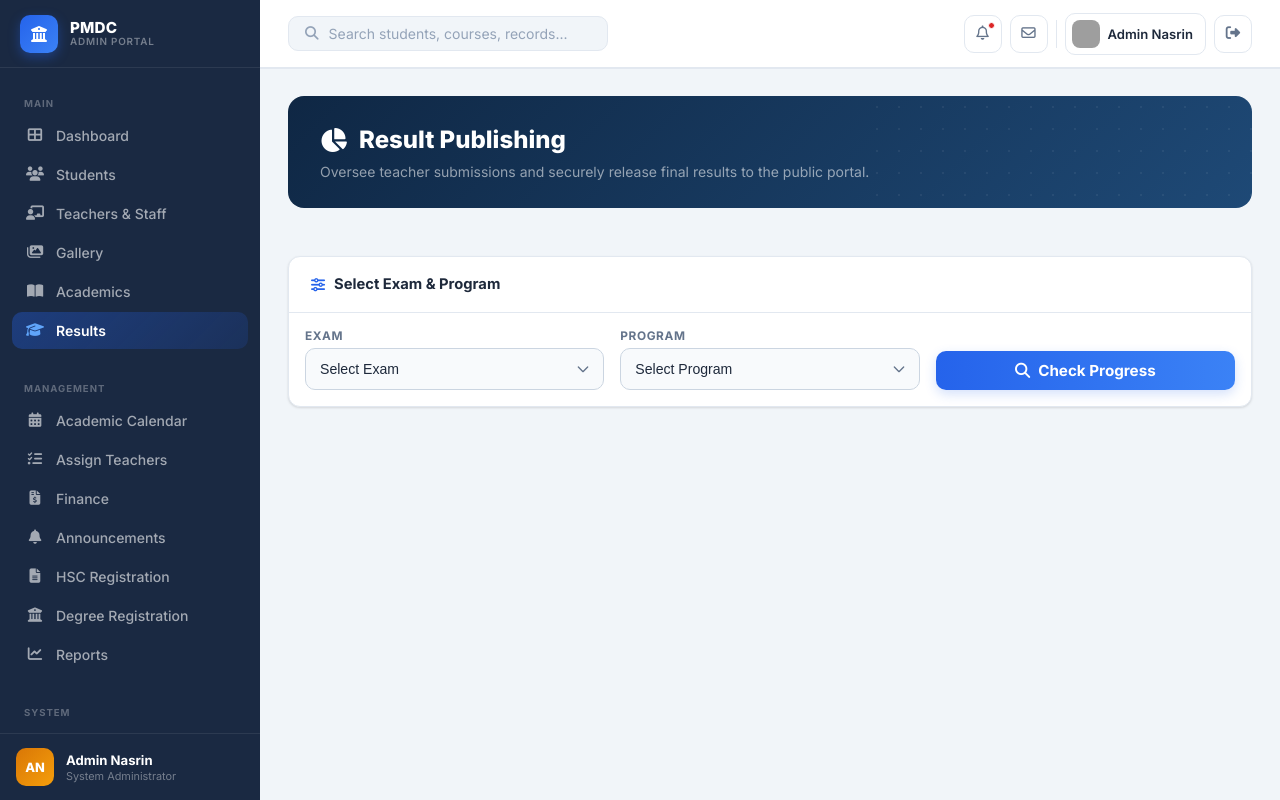
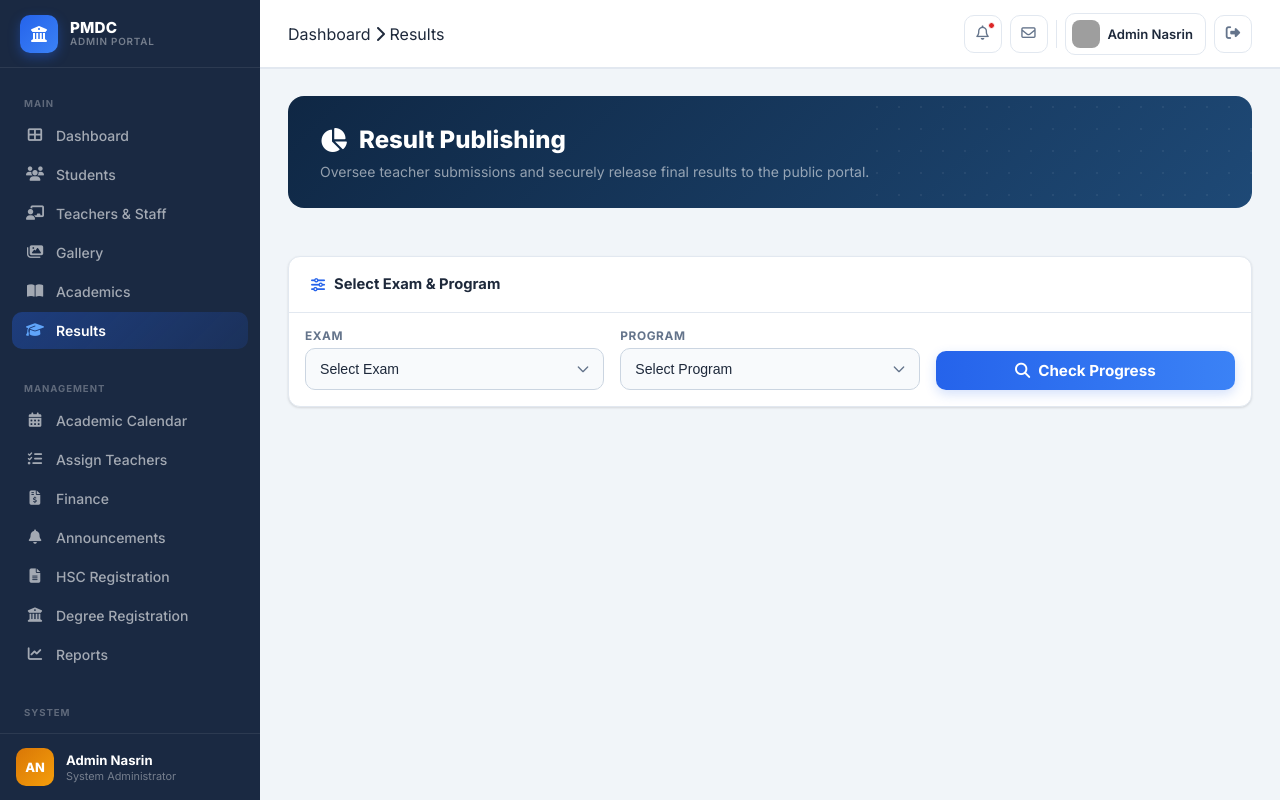
Before and after one commit to ahanafabid01/pmdc, a PHP site: page /pmdc/admin/results in a window 1280 px wide. Run offline with PHP 8.4, Linux system fonts and the light colour scheme; the visitor is signed in with stand-in values (Sample User, id 1); data that the repository does not hold is empty; grey boxes are pictures that could not be loaded.

Commit message:
feat: add stylesheet for registration management admin portal

```diff
--- a/pages/portal/admin/css/assign_teachers.css
+++ b/pages/portal/admin/css/assign_teachers.css
@@ -320,6 +320,10 @@
 @media (max-width: 1280px) {
     .tm-stats-row { grid-template-columns: repeat(2, 1fr); }
 }
+@media (max-width: 768px) {
+    /* Hide breadcrumb so header doesn't squish on small tablets/mobile */
+    .th-breadcrumb { display: none; }
+}
 @media (max-width: 640px) {
     .tm-page-header { flex-direction: column; align-items: stretch; gap: 16px; padding: 24px; }
     .tm-header-actions { flex-direction: column; align-items: stretch; width: 100%; gap: 10px; }
--- a/pages/portal/admin/css/registration-admin.css
+++ b/pages/portal/admin/css/registration-admin.css
@@ -413,6 +413,7 @@
     .ra-status-row { flex-direction: column; align-items: flex-start; }
     .ra-section-head { flex-direction: column; align-items: flex-start; }
     .ra-filter-bar { flex-direction: column; align-items: stretch; }
+    .ra-filter-bar .tm-search-box { flex: none; width: 100%; }
     .ra-select { min-width: 0; width: 100%; }
 }
 @media (max-width: 640px) {
--- a/pages/portal/admin/css/results.css
+++ b/pages/portal/admin/css/results.css
@@ -183,3 +183,8 @@
     font-size: 1rem;
     margin-bottom: 20px;
 }
+
+@media (max-width: 768px) {
+    /* Hide breadcrumb so header doesn't squish on small tablets/mobile */
+    .th-breadcrumb { display: none; }
+}
--- a/pages/portal/admin/results.php
+++ b/pages/portal/admin/results.php
@@ -118,9 +118,10 @@ if (!isset($_SESSION['user_id']) || $_SESSION['role'] !== 'admin') {
         <button class="menu-toggle" id="menuToggle">
             <i class="fas fa-bars"></i>
         </button>
-        <div class="search-box">
-            <i class="fas fa-search"></i>
-            <input type="text" placeholder="Search students, courses, records...">
+        <div class="th-breadcrumb">
+            <a href="<?= BASE_URL ?>/admin">Dashboard</a>
+            <i class="fas fa-chevron-right"></i>
+            <span>Results</span>
         </div>
         <div class="header-right">
             <button class="icon-btn" title="Notifications">
@@ -252,5 +253,15 @@ if (!isset($_SESSION['user_id']) || $_SESSION['role'] !== 'admin') {
 <script>window.BASE_URL = "<?= BASE_URL ?>";</script>
     <script src="<?= BASE_URL ?>/pages/portal/admin/js/portal.js?v=<?= time() ?>"></script>
 <script src="<?= BASE_URL ?>/pages/portal/admin/js/results.js?v=<?= time() ?>"></script>
+<script>
+(function(){
+    const sidebar=document.getElementById('sidebar'),overlay=document.getElementById('sidebarOverlay');
+    function open(){sidebar.classList.add('open');overlay.classList.add('active');document.body.style.overflow='hidden';}
+    function close(){sidebar.classList.remove('open');overlay.classList.remove('active');document.body.style.overflow='';}
+    document.getElementById('menuToggle')?.addEventListener('click',open);
+    document.getElementById('closeSidebar')?.addEventListener('click',close);
+    overlay?.addEventListener('click',close);
+})();
+</script>
 </body>
 </html>
```
Also changed, not shown: pages/portal/admin/assign_teachers.php (+10 -0 lines).
